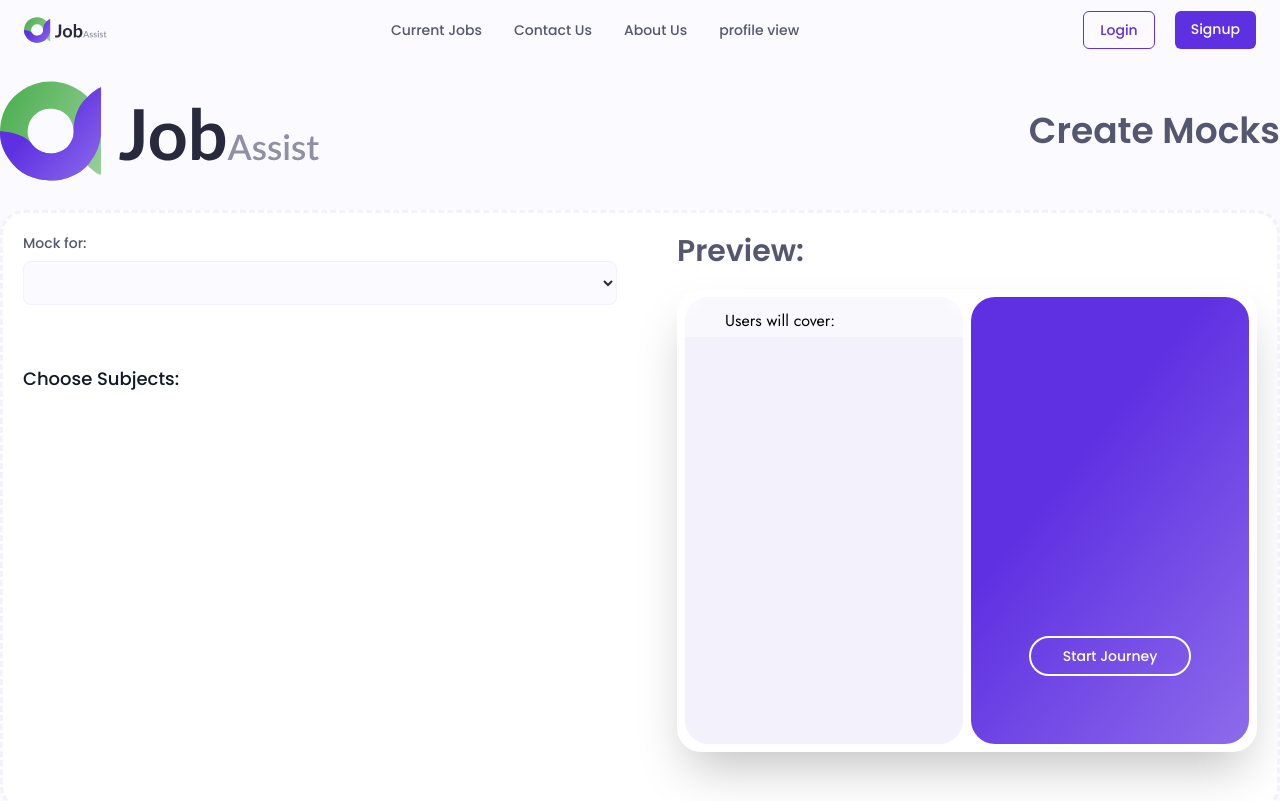
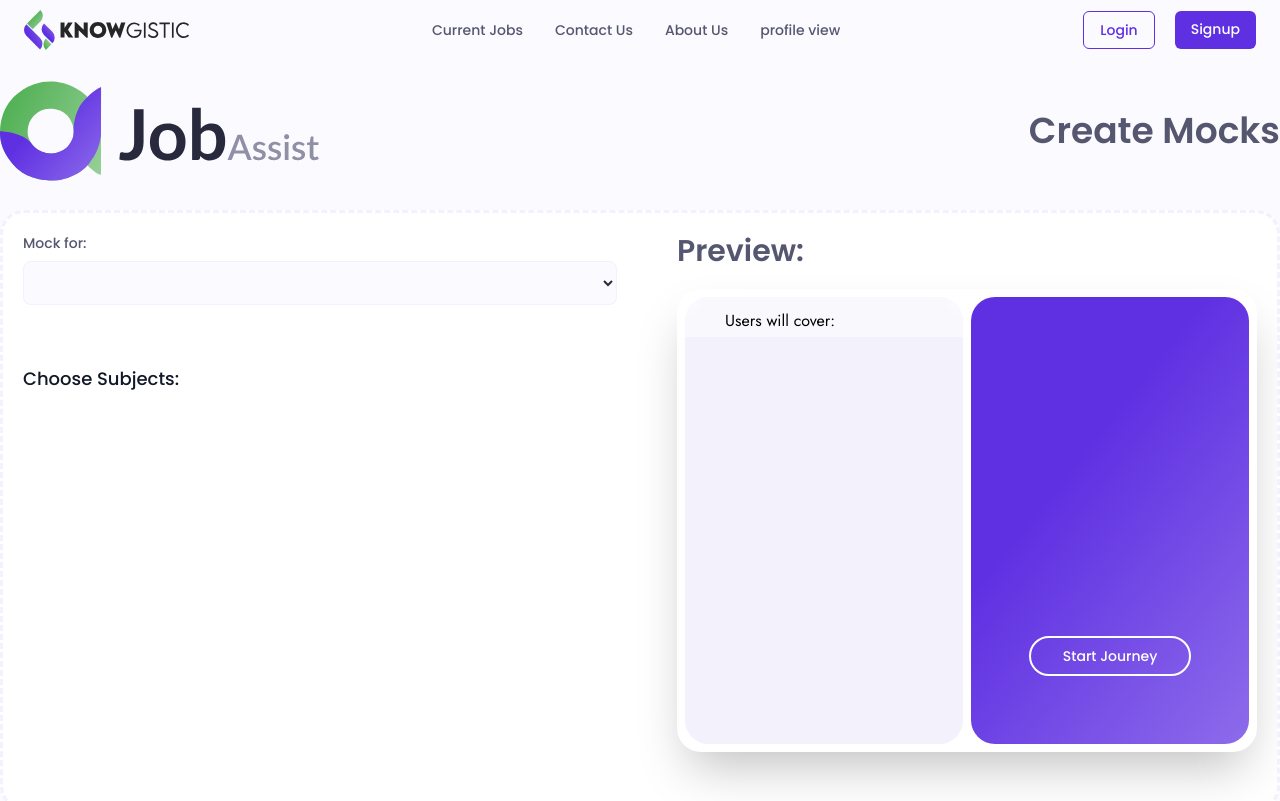
Before and after one commit to hammas-19/knowgistic, a Nuxt app: page /admin/createMockTest in a window 1280 px wide. Shown: the top 801 px of the page. Built offline with nearby package versions, Linux system fonts and the light colour scheme.

Commit message:
chore: chnaged logo in navbar

```diff
--- a/components/navbar.vue
+++ b/components/navbar.vue
@@ -110,7 +110,7 @@ input:checked+div span.line-2 {
                 class="absolute inset-x-0 justify-center z-20 w-full grow px-6 py-4 transition-all duration-300 ease-in-out lg:mt-0 bg-selago lg:p-0 top-0 lg:relative lg:w-auto lg:opacity-100 lg:translate-x-0 lg:flex lg:items-center">
                 <div class="flex flex-col lg:flex-row gap-6 items-center lg:justify-between justify-center w-full">
                     <NuxtLink to="/">
-                        <img src="/Logo.svg" class="w-fit self-center md:self-auto py-1" alt="Logo">
+                        <img src="/LogoBlack.svg" class="w-[240px] self-center md:self-auto py-1" alt="Logo">
                     </NuxtLink>
                     <span class=" w-full flex md:flex-row flex-col  justify-center">
                         <NuxtLink v-for="(navLink, index) in NavbarLink" :to="navLink.href" :key="index"
```
Also changed, not shown: public/logoIcon.svg (added).
